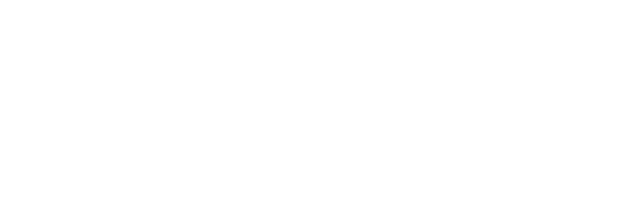
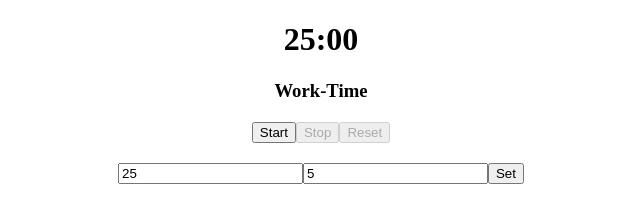
Before and after one commit to hritik-agarwal/pomodoro, a React app: page / in a window 1280 px wide. Shown: the whole page, without its empty margins (319-959 px from the left). Built offline with nearby package versions, Linux system fonts and the light colour scheme.

Commit message:
Created The App

```diff
--- a/src/components/App.js
+++ b/src/components/App.js
@@ -1,9 +1,54 @@
-import React, {Component, useState} from "react";
-import '../styles/App.css';
+// import { loadOptions } from "@babel/core";
+import React, {useState, useEffect} from "react";
+import './../styles/App.css';
 
 const App = () => {
+
+  const [workInput, setWorkInput] = useState(25);
+  const [workTime, setWorkTime] = useState(1500);
+  const [breakInput, setBreakInput] = useState(5);
+  const [breakTime, setBreakTime] = useState(300);
+  const [whatTime, setWhatTime] = useState('Work-Time');
+  const [startFlag, setStartFlag] = useState(true);
+  const [stopFlag, setStopFlag] = useState(false);
+  const [resetFlag, setResetFlag] = useState(false);
+
+  const handleWorkInput = (e) => setWorkInput(Number(e.target.value));
+  const handleBreakInput = (e) => setBreakInput(Number(e.target.value));
+  const handleStart = () => {setStartFlag(false); setStopFlag(true); setResetFlag(true);}
+  const handleStop = () => {setStartFlag(true); setStopFlag(false); setResetFlag(true);}
+  const handleReset = () => {setStartFlag(true); setStopFlag(false); setResetFlag(false); setWorkTime(1500); setBreakTime(300); setWorkInput(25); setBreakInput(5); setWhatTime('Work-Time');}
+  const handleSubmit = (e) => {e.preventDefault(); if(workInput===0 && breakInput===0) {handleReset(); return;} else {setResetFlag(false); setWhatTime('Work-Time'); setWorkTime(workInput * 60); setBreakTime(breakInput * 60);}}
+
+  useEffect(() =>{
+    if(!startFlag && whatTime === 'Work-Time'){
+      if(workTime > 0) {const timer = setTimeout(() => setWorkTime(workTime - 1), 1000); return () => clearTimeout(timer);}
+      else {alert('Work duration is over'); setWhatTime('Break-Time'); setWorkTime(workInput*60);}
+    }
+    if(!startFlag && whatTime === 'Break-Time'){
+      if(breakTime > 0) {const timer = setTimeout(() => setBreakTime(breakTime - 1), 1000); return () => clearTimeout(timer);}
+      else {alert('Break duration is over'); setWhatTime('Work-Time'); setBreakTime(breakInput*60);}
+    }
+  },[startFlag, whatTime, workTime, breakTime, workInput, breakInput]);
+
+
+  function fmtMSS(s){return(s-(s%=60))/60+(9<s?':':':0')+s}
+
   return (
-    <div id="main"></div>
+    <div id="main">
+      <h1 id="currTime">{whatTime === 'Work-Time' ? fmtMSS(workTime) : fmtMSS(breakTime)}</h1>
+      <h3 id="whatTime">{whatTime}</h3>
+      <div className="block1">
+        <button data-testid='start-button' onClick={handleStart} disabled={!startFlag}>Start</button>
+        <button data-testid='stop-button'  onClick={handleStop}  disabled={!stopFlag}>Stop</button>
+        <button data-testid='reset-button' onClick={handleReset} disabled={!resetFlag}>Reset</button><br></br>
+      </div>
+      <form onSubmit={handleSubmit}>
+        <input  data-testid='work-duration'  type="number" onChange={handleWorkInput}  disabled={!startFlag} placeholder='work duration'  required value={workInput} min="0"></input>
+        <input  data-testid='break-duration' type="number" onChange={handleBreakInput} disabled={!startFlag} placeholder='break duration' required value={breakInput} min="0"></input>
+        <button data-testid='set-button'     type='submit' >Set</button>
+      </form>
+    </div>
   )
 }
 
--- a/src/styles/App.css
+++ b/src/styles/App.css
@@ -1,12 +1,7 @@
-h1 {
-    color: #27aedb;
+#main{
     text-align: center;
-    }
+}
 
-
-button{
-    color: #27aedb;
-    text-align: center;
-    justify-content: center;
-    align-items: center;
+.block1 {
+    margin: 20px;
 }
```
